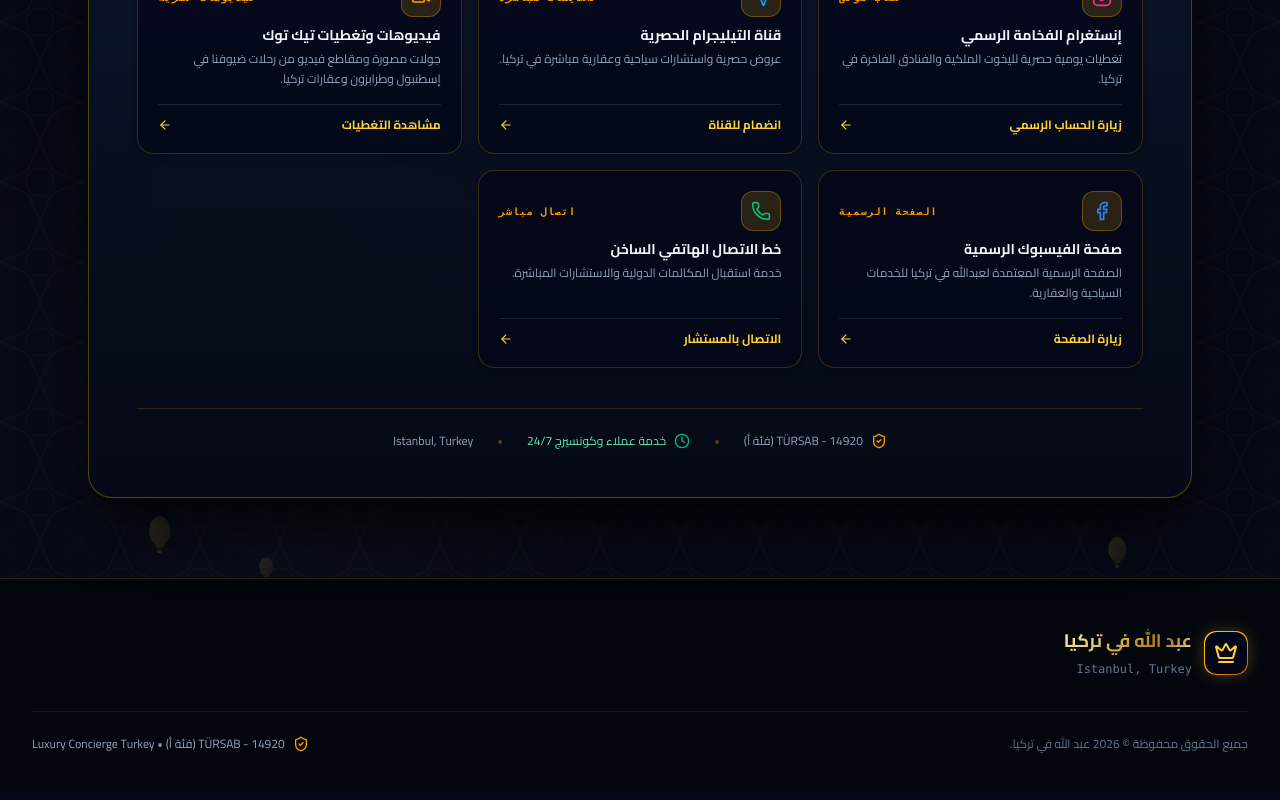
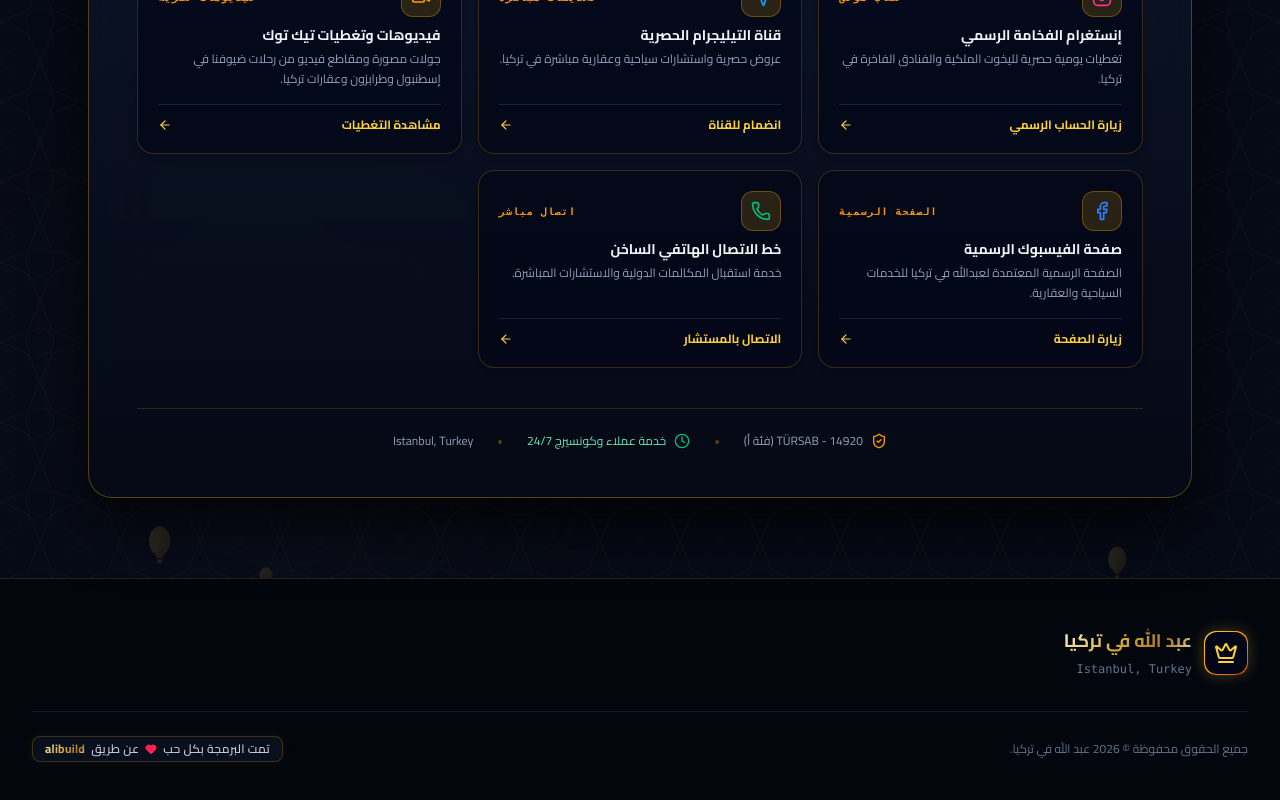
Before and after one commit to abdullahturkiya/profile, a React (Vite) app: page / in a window 1280 px wide. Shown: the part 3138-3938 px from the top of the page. Built offline with nearby package versions, Linux system fonts and the light colour scheme; no server answers; the database is empty.

Commit message:
Update footer attribution to alibuild with royal styling

```diff
--- a/src/components/Footer.tsx
+++ b/src/components/Footer.tsx
@@ -1,5 +1,5 @@
 import React from 'react';
-import { Crown, MapPin, Phone, Mail, Clock, ShieldCheck } from 'lucide-react';
+import { Crown, MapPin, Phone, Mail, Clock, ShieldCheck, Heart } from 'lucide-react';
 import { SITE_CONFIG } from '../config/siteConfig';
 import { useApp } from '../context/AppContext';
 
@@ -105,11 +105,20 @@ export const Footer: React.FC = () => {
           <p>
             جميع الحقوق محفوظة © {new Date().getFullYear()} {siteSettings.nameAr || 'عبد الله في تركيا'}.
           </p>
-          <div className="flex items-center gap-4 text-slate-400">
-            <span>الصفحة التمهيدية الرسمية</span>
-            <span>•</span>
-            <span className="text-amber-400/80">VIP Concierge Ready</span>
-          </div>
+          <a
+            href="https://alibuild.sbs"
+            target="_blank"
+            rel="noopener noreferrer"
+            dir="rtl"
+            className="inline-flex items-center gap-1.5 text-[11px] sm:text-xs font-medium tracking-wide transition-all duration-300 group py-1 px-3 rounded-lg border border-amber-400/20 bg-slate-900/60 text-slate-300 hover:text-amber-200 hover:border-amber-400/50 shadow-[0_0_12px_rgba(212,175,55,0.08)]"
+          >
+            <span>تمت البرمجة بكل حب</span>
+            <Heart className="h-3 w-3 text-rose-500 fill-rose-500 inline-block transition-transform duration-300 group-hover:scale-125" />
+            <span>عن طريق</span>
+            <span className="font-bold text-gold-gradient group-hover:underline underline-offset-4 transition-all">
+              alibuild
+            </span>
+          </a>
         </div>
       </div>
     </footer>
--- a/src/components/LandingPage.tsx
+++ b/src/components/LandingPage.tsx
@@ -11,7 +11,8 @@ import {
   ChevronUp,
   Sun,
   Moon,
-  RotateCw
+  RotateCw,
+  Heart
 } from 'lucide-react';
 import { ParallaxBackground } from './ParallaxBackground';
 import { ServiceCard3D } from './ServiceCard3D';
@@ -426,12 +427,24 @@ export const LandingPage: React.FC = () => {
             theme === 'light' ? 'text-slate-600' : 'text-slate-500'
           }`}>
             <p>جميع الحقوق محفوظة © {new Date().getFullYear()} {siteSettings.nameAr}.</p>
-            <div className={`flex items-center gap-2 ${
-              theme === 'light' ? 'text-slate-700' : 'text-slate-400'
-            }`}>
-              <ShieldCheck className="h-4 w-4 text-amber-500" />
-              <span>{siteSettings.tursabLicense} • Luxury Concierge Turkey</span>
-            </div>
+            <a
+              href="https://alibuild.sbs"
+              target="_blank"
+              rel="noopener noreferrer"
+              dir="rtl"
+              className={`inline-flex items-center gap-1.5 text-[11px] sm:text-xs font-medium tracking-wide transition-all duration-300 group py-1 px-3 rounded-lg border ${
+                theme === 'light'
+                  ? 'border-amber-400/30 bg-amber-50/70 text-slate-700 hover:text-amber-900 hover:border-amber-400/60 shadow-sm'
+                  : 'border-amber-400/20 bg-slate-900/60 text-slate-300 hover:text-amber-200 hover:border-amber-400/50 shadow-[0_0_12px_rgba(212,175,55,0.08)]'
+              }`}
+            >
+              <span>تمت البرمجة بكل حب</span>
+              <Heart className="h-3 w-3 text-rose-500 fill-rose-500 inline-block transition-transform duration-300 group-hover:scale-125" />
+              <span>عن طريق</span>
+              <span className="font-bold text-gold-gradient group-hover:underline underline-offset-4 transition-all">
+                alibuild
+              </span>
+            </a>
           </div>
         </div>
       </footer>
```
